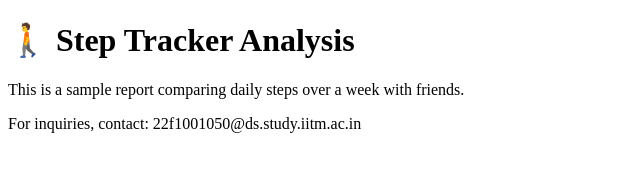
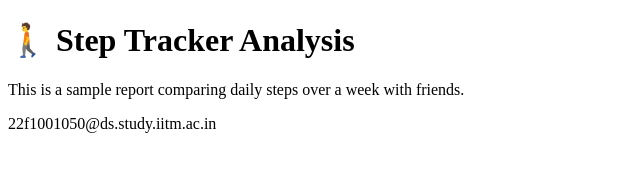
Before and after one commit to logeshdatascience/step-tracker, a plain HTML site: page index.html in a window 1280 px wide. Shown: the whole page, without its empty margins (0-640 px from the left). Drawn offline with Linux system fonts and the light colour scheme.

Commit message:
Update index.html

```diff
--- a/index.html
+++ b/index.html
@@ -8,6 +8,6 @@
   <h1>🚶 Step Tracker Analysis</h1>
   <p>This is a sample report comparing daily steps over a week with friends.</p>
 
-  <p>For inquiries, contact: <!--email_off-->22f1001050@ds.study.iitm.ac.in<!--/email_off--></p>
+  <p><!--email_off-->22f1001050@ds.study.iitm.ac.in<!--/email_off--></p>
 </body>
 </html>
```
